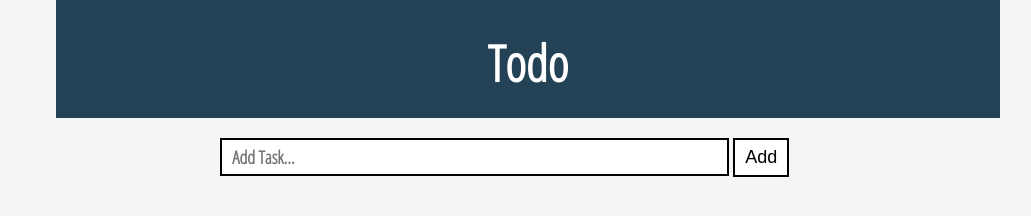
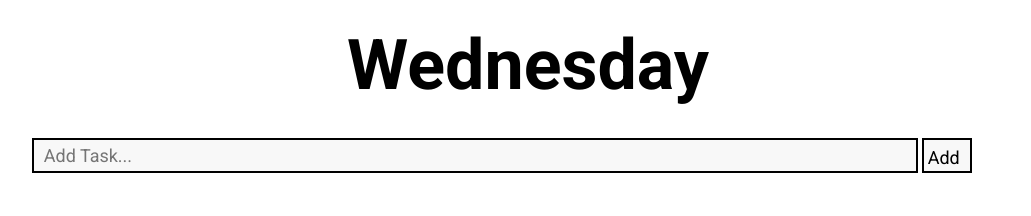
Before and after one commit to roblatacz/latz-todo, a plain HTML site: page index.html in a window 1280 px wide. Shown: the whole page, without its empty margins (112-1143 px from the left). Drawn offline with Linux system fonts and the light colour scheme.

Commit message:
cherry picked date functionality and styling

```diff
--- a/index.html
+++ b/index.html
@@ -13,11 +13,16 @@
       href="https://fonts.googleapis.com/css2?family=Open+Sans+Condensed:wght@300&display=swap"
       rel="stylesheet"
     />
+    <link
+      href="https://fonts.googleapis.com/css2?family=Roboto:ital,wght@0,400;0,700;1,400&display=swap"
+      rel="stylesheet"
+    />
     <script defer="defer" src="main.js"></script>
   </head>
   <body>
     <header>
-      <h1 id="heading">Todo</h1>
+      <h1 id="heading"></h1>
+      <!-- <h3>20th May</h3> -->
     </header>
     <div id="main-div-id">
       <div id="input-div-id">
--- a/main.js
+++ b/main.js
@@ -9,24 +9,24 @@ if (localStorage.length > 0) {
   taskList.forEach((task) => {
     if (task.isCompleted === false) {
       console.log(task);
-      const li = document.createElement("li");
-      const del = document.createElement("button");
-      const txt = document.createElement("div");
-      const input = document.getElementById("input-id");
-      const ul = document.getElementById("ul-id");
-      del.setAttribute("class", "material-icons");
-      del.setAttribute("id", "del-btn-id");
-      txt.setAttribute("class", "li-txt-class");
+      const li = document.createElement('li');
+      const del = document.createElement('button');
+      const txt = document.createElement('div');
+      const input = document.getElementById('input-id');
+      const ul = document.getElementById('ul-id');
+      del.setAttribute('class', 'material-icons');
+      del.setAttribute('id', 'del-btn-id');
+      txt.setAttribute('class', 'li-txt-class');
       //add text and delete button to li element
       txt.innerHTML = task.text;
       li.appendChild(txt);
       li.appendChild(del);
       //delete button functionality
-      del.innerHTML = "delete";
+      del.innerHTML = 'delete';
       del.onclick = delTask;
       // get the ID of the last task in local storage
       id = task.id;
-      li.setAttribute("id", id);
+      li.setAttribute('id', id);
       // add task to the DOM
       ul.appendChild(li);
     }
@@ -35,18 +35,18 @@ if (localStorage.length > 0) {
 
 // function to create the task li and add task
 function addTask() {
-  const li = document.createElement("li");
-  const txt = document.createElement("div");
-  const del = document.createElement("button");
-  const input = document.getElementById("input-id");
-  const ul = document.getElementById("ul-id");
-  del.setAttribute("class", "material-icons");
-  del.setAttribute("id", "del-btn-id");
-  txt.setAttribute("class", "li-txt-class");
+  const li = document.createElement('li');
+  const txt = document.createElement('div');
+  const del = document.createElement('button');
+  const input = document.getElementById('input-id');
+  const ul = document.getElementById('ul-id');
+  del.setAttribute('class', 'material-icons');
+  del.setAttribute('id', 'del-btn-id');
+  txt.setAttribute('class', 'li-txt-class');
 
   //check for empty tasks
-  if (input.value === "") {
-    console.log("no text entered for task");
+  if (input.value === '') {
+    console.log('no text entered for task');
   } else {
     //add text and delete button to li element
     txt.innerHTML = input.value;
@@ -68,17 +68,17 @@ function addTask() {
       text: input.value,
       isCompleted: false,
     };
-    li.setAttribute("id", task.id);
+    li.setAttribute('id', task.id);
     //add the task to the task list array
     taskList.push(task);
     //add the task to local storage
     localStorage.setItem(taskListLS, JSON.stringify(taskList));
     //delete button functionality
-    del.innerHTML = "delete";
+    del.innerHTML = 'delete';
     del.onclick = delTask;
     // add task to the DOM
     ul.appendChild(li);
-    input.value = "";
+    input.value = '';
   }
 }
 
@@ -112,13 +112,26 @@ function delTask(e) {
 }
 
 // event listener for add task button
-document.getElementById("add-btn-id").addEventListener("click", function () {
+document.getElementById('add-btn-id').addEventListener('click', function () {
   addTask();
 });
 
 // function to add the new task to the DOM on pressing enter key
-document.getElementById("input-id").addEventListener("keyup", function (event) {
+document.getElementById('input-id').addEventListener('keyup', function (event) {
   if (event.keyCode === 13) {
-    document.getElementById("add-btn-id").click();
+    document.getElementById('add-btn-id').click();
   }
 });
+
+//get todays date for the header
+const date = new Date();
+const weekday = new Array(7);
+weekday[0] = 'Sunday';
+weekday[1] = 'Monday';
+weekday[2] = 'Tuesday';
+weekday[3] = 'Wednesday';
+weekday[4] = 'Thursday';
+weekday[5] = 'Friday';
+weekday[6] = 'Saturday';
+currentDay = weekday[date.getDay()];
+document.getElementById('heading').innerHTML = currentDay;
--- a/style.css
+++ b/style.css
@@ -4,9 +4,8 @@
 }
 
 header {
-  background: rgb(36, 66, 85);
-  color: white;
-  font-family: "Open Sans Condensed", sans-serif;
+  color: black;
+  font-family: 'Roboto', sans-serif;
   width: 70%;
   margin: auto;
   height: 70px;
@@ -15,48 +14,20 @@ header {
 }
 
 h1 {
-  position: relative;
-  margin: auto;
   top: 5px;
-  font-size: 50px;
+  font-size: 70px;
+}
+
+h3 {
+  top: 5px;
+  font-size: 20px;
 }
 
 body {
-  background: whitesmoke;
+  background: white;
   text-align: center;
   position: relative;
-  font-family: "Open Sans Condensed", sans-serif;
-  color: darkgray;
-}
-
-div {
-  padding: 0.1em;
-  margin: 0em;
-}
-
-li {
-  list-style-type: none;
-  color: rgb(78, 78, 78);
-  font-family: "Open Sans Condensed", sans-serif;
-  text-align: left;
-  font-weight: bold;
-  font-size: 16px;
-  margin: 20px;
-  padding: 5px 30px 5px 5px;
-  border-style: solid;
-  word-wrap: break-word;
-}
-
-input {
-  color: black;
-  border: 2px solid black;
-  padding: 5px 10px;
-  position: relative;
-  font-family: "Open Sans Condensed", sans-serif;
-  font-size: large;
-  font-weight: bold;
-  width: 45%;
-  margin: 0px;
+  font-family: 'Roboto', sans-serif;
 }
 
 #main-div-id {
@@ -70,7 +41,7 @@ input {
   width: 91%;
 }
 
-.add-btn-class {
+/* .add-btn-class {
   color: black;
   border: 2px solid black;
   background-color: white;
@@ -79,6 +50,32 @@ input {
   cursor: pointer;
   margin-left: 4px;
   position: absolute;
+} */
+
+#input-id {
+  border: 2px solid black;
+  padding: 5px 10px;
+  position: relative;
+  font-family: 'Roboto', sans-serif;
+  font-size: large;
+  width: 80%;
+  margin: 0px;
+  display: inline-block;
+  background-color: rgb(248, 248, 248);
+}
+
+#add-btn-id {
+  color: black;
+  border: 2px solid black;
+  background-color: white;
+  font-size: 18px;
+  padding: 7px 10px 3px 4px;
+  cursor: pointer;
+  margin-left: 4px;
+  position: absolute;
+  display: inline-block;
+  font-family: 'Roboto', sans-serif;
+  background-color: rgb(248, 248, 248);
 }
 
 .add-btn-class:hover {
@@ -92,16 +89,28 @@ ul {
   margin: auto;
 }
 
+li {
+  list-style-type: none;
+  color: black;
+  font-family: 'Roboto', sans-serif;
+  text-align: left;
+  margin: 20px;
+  padding: 5px 30px 5px 5px;
+  border-style: solid;
+  border-radius: 0px;
+  word-wrap: break-word;
+}
+
 #del-btn-id {
   position: relative;
   right: -1.1em;
   float: right;
   padding: 0px;
-  margin-top: -24px;
+  margin-top: -22px;
 }
 
 .material-icons {
   border: none;
-  background-color: whitesmoke;
+  background-color: white;
   cursor: pointer;
 }
```
